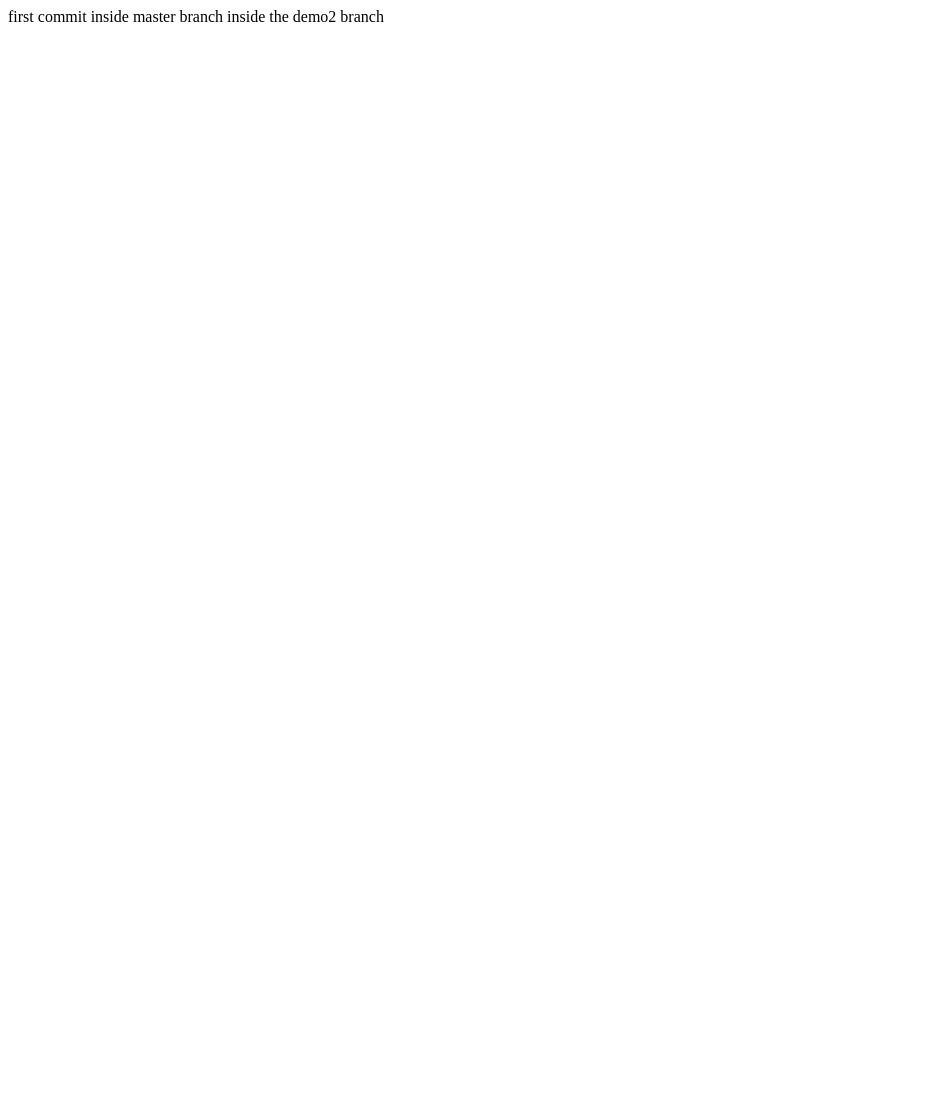
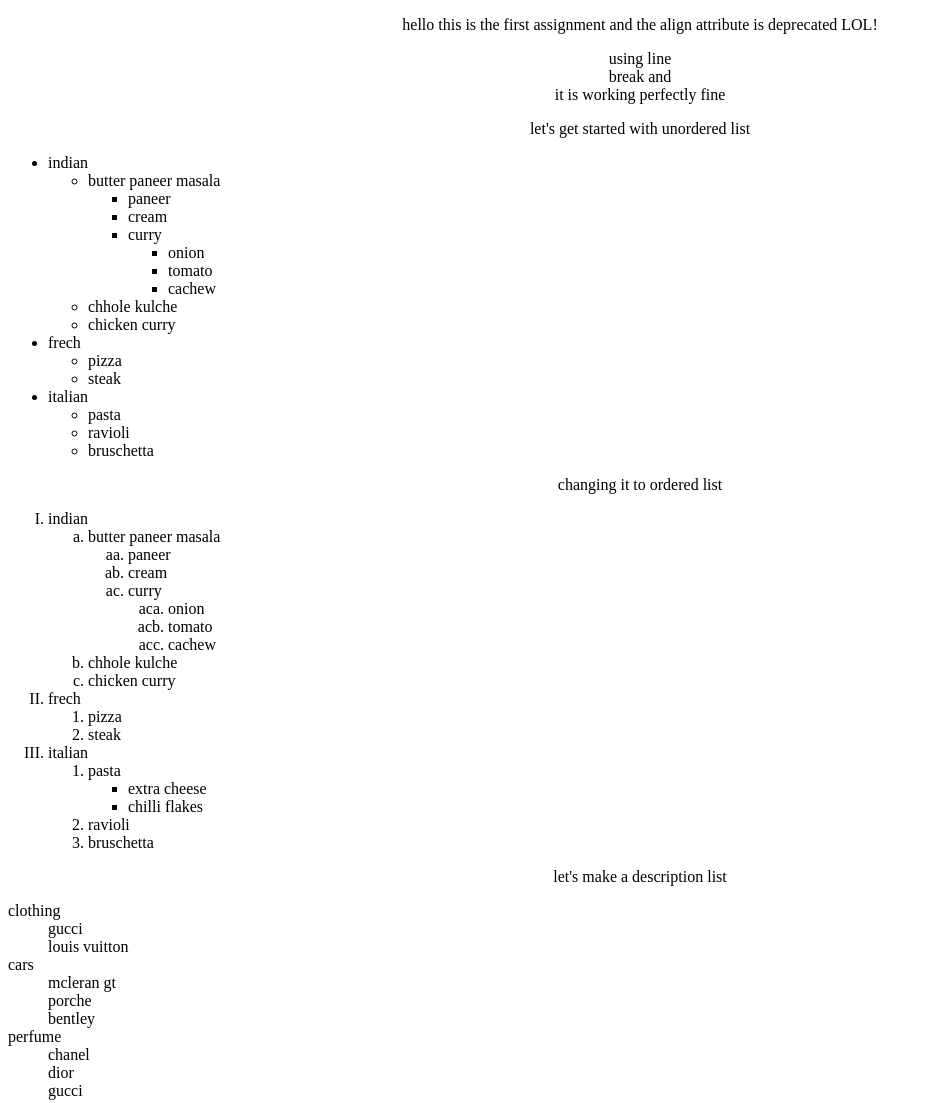
Before and after one commit to aayushgupta895/FYND-ACADEMY, a plain HTML site: page index.html in a window 1280 px wide. Shown: the whole page, without its empty margins (0-931 px from the left). Before the commit the page ends 800 px from the top, so only its background shows below. Drawn offline with Linux system fonts and the light colour scheme.

Commit message:
first html assignment

```diff
--- a/index.html
+++ b/index.html
@@ -1,2 +1,96 @@
-first commit inside master branch
-inside the demo2 branch
+<!DOCTYPE html>
+<html lang="en">
+<head>
+    <meta charset="UTF-8">
+    <meta http-equiv="X-UA-Compatible" content="IE=edge">
+    <meta name="viewport" content="width=device-width, initial-scale=1.0">
+    <title>Document</title>
+</head>
+<body>
+    <p align="center">hello this is the first assignment and the align attribute is deprecated LOL!</p>
+    <p align="center">using line <br> break and <br>it is working perfectly fine </p>
+    <p align="center">let's get started with unordered list</p>
+    <ul>
+        <li>indian</li>
+            <ul>
+                <li>butter paneer masala</li>
+                    <ul>
+                        <li>paneer</li>
+                        <li>cream</li>
+                        <li>curry</li>
+                            <ul>
+                                <li>onion</li>
+                                <li>tomato</li>
+                                <li>cachew</li>
+                            </ul>
+                    </ul>
+                <li>chhole kulche</li>
+                <li>chicken curry</li>
+             </ul>
+        <li>frech</li>
+            <ul>
+                <li>pizza</li>
+                <li>steak</li>
+            </ul>
+        <li>italian <!--it can also be nested-->
+            <ul>
+                <li>pasta</li>
+                <li>ravioli</li>
+                <li>bruschetta</li>
+            </ul>
+        </li>
+    </ul>
+    <p align="center">changing it to ordered list</p>
+    <ol type="I" start="1">
+        <li>indian</li>
+            <ol type="a" start="1">
+                <li>butter paneer masala</li>
+                    <ol type="a" start="27">
+                        <li>paneer</li>
+                        <li>cream</li>
+                        <li>curry</li>
+                            <ol type="a" start="755">
+                                <li>onion</li>
+                                <li>tomato</li>
+                                <li>cachew</li>
+                            </ol>
+                        </ol>
+                <li>chhole kulche</li>
+                <li>chicken curry</li>
+            </ol>
+        <li>frech</li>
+            <ol>
+                <li>pizza</li>
+                <li>steak</li>
+            </ol>
+        <li>italian <!--it can also be nested-->
+            <ol>
+                <li>pasta</li>
+                    <ul>
+                        <li>extra cheese</li>
+                        <li>chilli flakes</li>
+                    </ul>
+                <li>ravioli</li>
+                <li>bruschetta</li>
+            </ol>
+        </li>
+    </ol>
+    <p align="center">let's make a description list</p>
+    <dl>
+        <dt>clothing
+            <dd>gucci</dd>
+            <dd>louis vuitton</dd>
+        </dt>
+        <dt>cars
+            <dd>mcleran gt</dd>
+            <dd>porche</dd>
+            <dd>bentley</dd>
+        </dt>
+        <dt>perfume
+            <dd>chanel</dd>
+            <dd>dior</dd>
+            <dd>gucci</dd>
+        </dt>
+    </dl>
+</body>
+</html>
```
